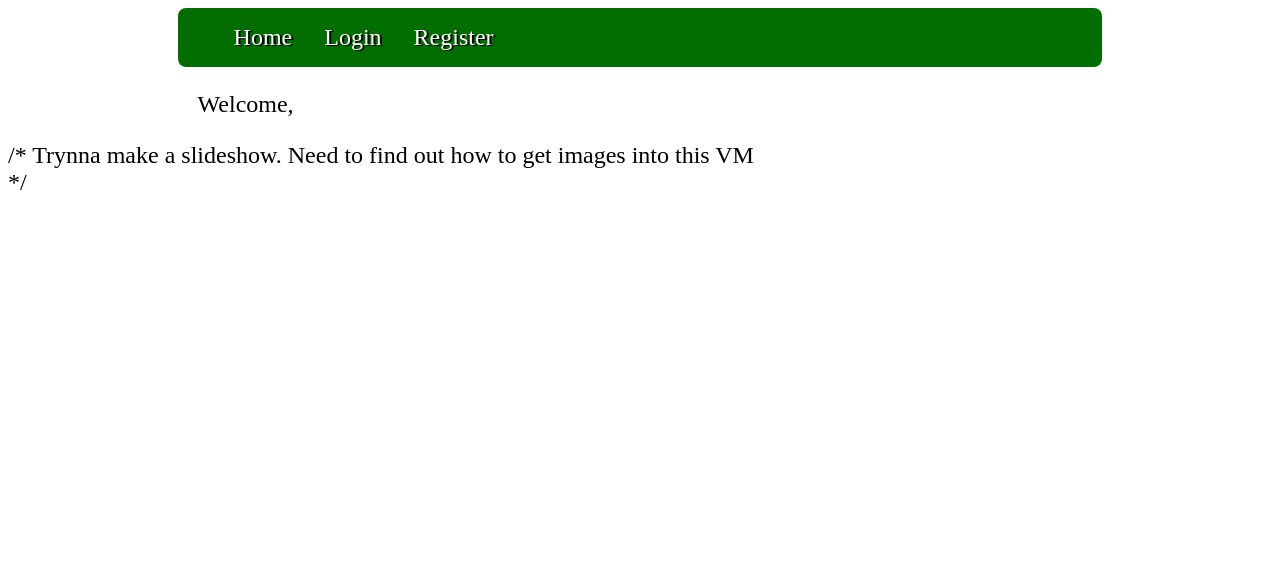
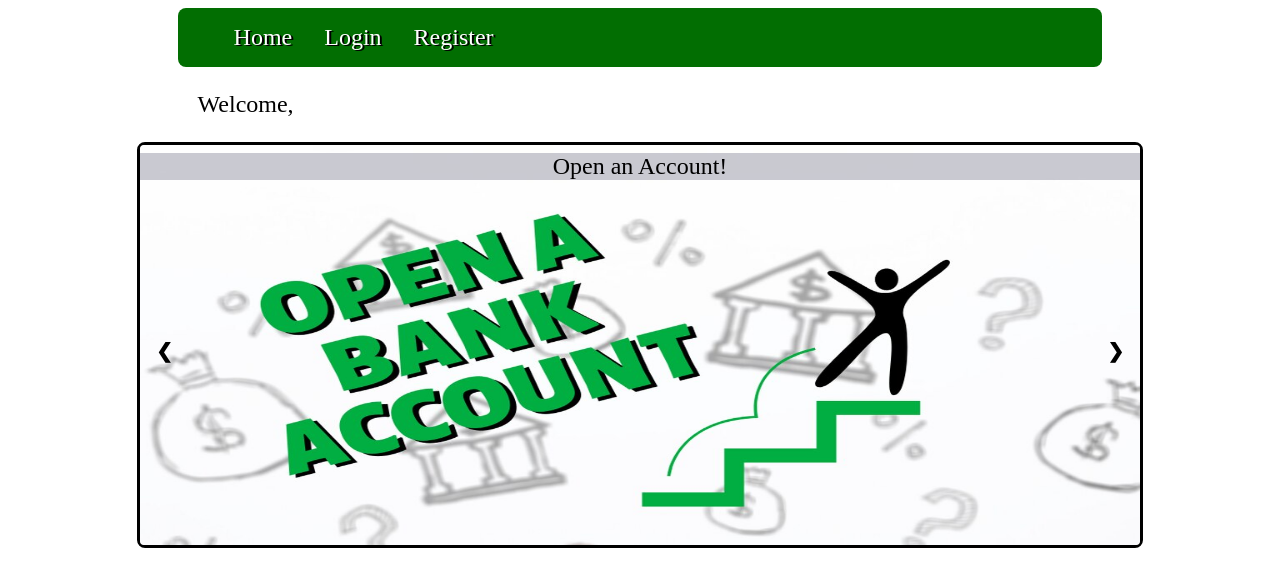
Before and after one commit to xSynergyx/IT202011, a PHP site: page /home.php in a window 1280 px wide. Shown: the top 587 px of the page. Run offline with PHP 8.4, Linux system fonts and the light colour scheme.

Commit message:
Added slide show to home page

```diff
--- a/project/home.php
+++ b/project/home.php
@@ -8,8 +8,68 @@ if (isset($_SESSION["user"]) && isset($_SESSION["user"]["email"])) {
 ?>
     <p>Welcome, <?php echo $email; ?></p>
 
-/* Trynna make a slideshow. Need to find out how to get images into this VM
+
 <div class="slideshow-container">
 	<div class="fadeSlides">
+		<img src="images/openaccount.jpg" style="width:100%" style="height:100%">
+		<div class="caption">Open an Account!</div>
+	</div>
+
+	<div class="fadeSlides">
+		<img src="images/transfer.jpg" style="width:100%" style="height:100%">
+		<div class="caption">Easily trasnfer money to friends and family!</div>
+	</div>
+
+	<div class="fadeSlides">
+		<img src="images/invest.jpg" style="width:100%" style="height:100%">
+		<div class="caption">Invest safely with Synergy Investments (Coming Soon)</div>
+	</div>
+
+	<a class="prev" onClick="slides(-1)">&#10094;</a>
+	<a class="next" onClick="slides(1)">&#10095;</a>
+</div>
+<br>
+
+<script>
+var slideIndex = 1;
+showSlides(slideIndex);
+
+function slides(num){
+	showSlides(slideIndex += num);
+}
+
+function currentSlide(num){
+	showSlides(slideIndex = num);
+}
+/*
+function autoShowSlides(){
+	var j;
+	var slides = document.getElenmentsByClassName("fadeSlides");
+	for (j = 0; j < slides.length; j++){
+		slides[j].style.display = "none";
+	}
+	slideIndex++;
+	if (slideIndex > slides.length){
+		slideIndex = 1;
+	}
+	slides[slideIndex-1].style.display = "block";
+	setTimeout(autoShowSlides, 2000); //2 seconds
+}
 */
+function showSlides(num){
+	var i;
+	var slides = document.getElementsByClassName("fadeSlides");
+	if (num > slides.length){
+		slideIndex = 1;
+	}
+	if (num < 1){
+		slideIndex = slides.length;
+	}
+	for (i=0; i<slides.length; i++){
+		slides[i].style.display="none";
+	}
+	slides[slideIndex-1].style.display = "block";
+}
+</script>
+
 <?php require(__DIR__ . "/partials/flash.php");
--- a/project/static/css/styles.css
+++ b/project/static/css/styles.css
@@ -60,6 +60,76 @@ input[type=submit] { // Submit button
     border-radius: 4px;
     cursor: pointer;
 }
+
+.slideshow-container {
+    max-width: 1000px;
+    max-height: 400px;
+    position: relative;
+    margin: auto;
+    border-radius: 8px;
+    border: 3px solid #000000;
+}
+
+/* Hide images by default (thanks w3schools) */
+.mySlides {
+    display: none;
+}
+
+.prev, .next {
+    cursor: pointer;
+    position: absolute;
+    top: 50%;
+    width: auto;
+    margin-top: -22px;
+    padding: 16px;
+    color: black;
+    font-weight: bold;
+    font-size: 20px;
+    transition: 1s ease;
+    user-select: none;
+}
+
+.next {
+    right: 0;
+    border-radius: 3px 0 0 3px;
+}
+
+.next:hover, .prev:hover{
+    background-color: rgba(0,100,0,0.3);
+}
+
+.fade {
+    -webkit-animation-name: fade;
+    -webkit-animation-duration: 2s;
+    animation-name: fade;
+    animation-duration: 2s;
+}
+
+@-webkit-keyframes fade {
+    from {opacity: .2}
+    to {opacity: 1}
+}
+
+@keyframes fade {
+    from {opacity: .2}
+    to {opacity: 1}
+}
+
+.caption {
+    color: #000000;
+    font-size: 24px;
+    position: absolute;
+    top: 8px;
+    width: 100%;
+    text-align: center;
+    background-color: rgba(150, 150, 165, 0.5);
+}
+
+img {
+    height: 400px;
+    border-radius: 4px;
+}
+
 /*
 input:nth-of-type(1) {
     margin-left: 5px !important;
```
